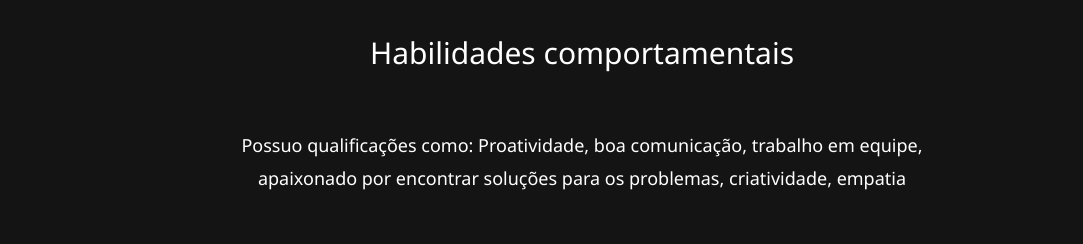
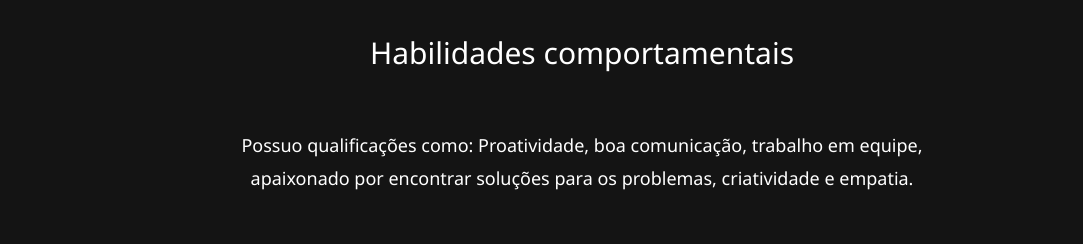
Before and after one commit to GustavoCasco/GustavoCasco.github.io, a plain HTML site: page index.html in a window 1280 px wide. Shown: the part 1900-2144 px from the top of the page, without its empty margins (58-1141 px from the left). Drawn offline with nearby package versions, Linux system fonts and the light colour scheme.

Commit message:
correções de digitação

```diff
--- a/index.html
+++ b/index.html
@@ -132,7 +132,7 @@
             <div class="soft">
                 <div class="mb">
                     <h2 class="comport">Habilidades comportamentais</h2>
-                    <p class="softskills">Possuo qualificações como: Proatividade, boa comunicação, trabalho em equipe, apaixonado por encontrar soluções para os problemas, criatividade, empatia</p>
+                    <p class="softskills">Possuo qualificações como: Proatividade, boa comunicação, trabalho em equipe, apaixonado por encontrar soluções para os problemas, criatividade e empatia.</p>
 
                 </div>
             </div>
```
